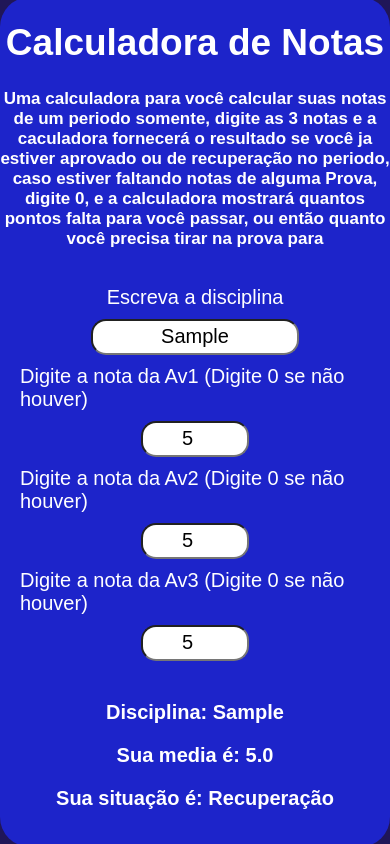
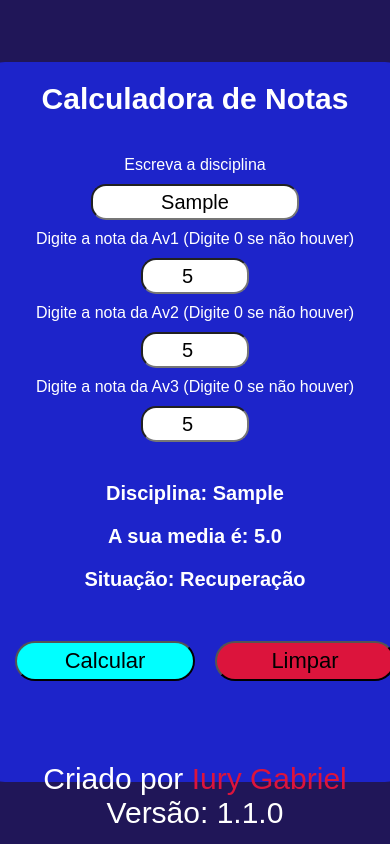
Before and after one commit to Iury-Gabriel/Calculadora-de-notas, a plain HTML site: page index.html in a window 390 px wide. Both pictures are taken after typing "Sample", "5", "5", "5" into the empty fields and a click on the button "Calcular". Drawn offline with Linux system fonts and the light colour scheme.

Commit message:
new feature with no bugs

```diff
--- a/assets/css/style.css
+++ b/assets/css/style.css
@@ -4,6 +4,7 @@ body {
     margin: 0;
     color: white;
     font-family: Arial, Helvetica, sans-serif;
+    overflow-x: hidden;
 }
 
 .container {
@@ -18,7 +19,7 @@ body {
 
 .area {
     width: 700px;
-    height: 850px;
+    height: 720px;
     background-color: #1D24CA;
     border-radius: 30px;
 }
@@ -129,3 +130,60 @@ body {
     font-size: 20px;
     text-align: center;
 }
+
+footer {
+    margin-top: -90px;
+    width: 100%;
+    height: 10vh;
+    background-color: #201658;
+    display: flex;
+    align-items: center;
+    justify-content: center;
+}
+
+footer div {
+    text-align: center;
+    font-size: 30px;
+    font-family: sans-serif;
+    color: #fff;
+}
+
+footer div a {
+    text-decoration: none;
+    color: #dc143c;
+}
+
+footer div a:hover {
+    opacity: 0.5;
+    cursor: pointer;
+
+}
+
+@media (max-width: 650px) {
+    .area {
+        margin: 20px;
+        width: 500px;
+    }
+    .area h1 {
+        text-align: center;
+        font-size: 30px;
+    }
+    .area-form form label {
+        font-size: 16px;
+    }
+    .buttons {
+        display: flex;
+    }
+    .button {
+        width: 180px;
+        height: 40px;
+        padding: 0;
+        font-size: 22px;
+    }
+    .button-red {
+        width: 180px;
+        height: 40px;
+        padding: 0;
+        font-size: 22px;
+    }
+}
--- a/assets/js/script.js
+++ b/assets/js/script.js
@@ -10,74 +10,74 @@ let situationEl = document.querySelector('.situation');
 let faltandoEl = document.querySelector('.faltando');
 let materia = document.querySelector('.materia')
 
+
+function verificar_inputs() {
+    av1El.addEventListener('keyup', () => {
+        verificar_input(av1El)
+    })
+
+    av2El.addEventListener('keyup', () => {
+        verificar_input(av2El)
+    })
+
+    av3El.addEventListener('keyup', () => {
+        verificar_input(av3El)
+    })
+
+    function verificar_input(input) {
+        if(input.value) {
+            let av = parseFloat(input.value);
+
+            if(av > 20) input.value = 10;
+            if(av < 0) input.value = 0;
+        }
+    }
+}
+
+verificar_inputs();
+
 botao.addEventListener('click', (e) => {
     e.preventDefault();
-    let av1 = parseFloat(av1El.value);
-    let av2 = parseFloat(av2El.value);
-    let av3 = parseFloat(av3El.value);
 
 
-    let soma = av1 + av2 + av3;
-    let media = soma / 3;
-    media = media.toFixed(1)
+    let av = [];
+    let semvalor = [];
+    let media = 0;
 
-    let situation;
+    faltandoEl.innerHTML = '';
+    disciplinaEl.innerHTML = '';
+    situationEl.innerHTML = '';
+    mediaEl.innerHTML = '';
 
-    if(media >= 6) {
-        situation = 'Aprovado';
-    } else {
-        situation = 'Recuperação';
+    verificar(av1El, "av1")
+    verificar(av2El, "av2")
+    verificar(av3El, "av3")
+
+    function verificar(input, avaliacao) {
+        if(input.value) av.push(parseFloat(input.value))
+        else semvalor.push(avaliacao)
     }
 
-    let faltando;
+    if(disciplinaEl.value) materia.innerHTML = `Disciplina: ${disciplinaEl.value}`
 
-    if (av1 === 0 && av2 === 0 && av3 === 0) {
-        resultado.innerHTML = "Você não tem notas para calcular";
-    }
+    if(!av1El.value && !av2El.value && !av3El.value) mediaEl.innerHTML = "Você não tem notas para calcular"
 
-    if (av1 === 0 && av2 !== 0 && av3 !== 0) {
-        faltando = 18 - (av2 + av3);
-        if(situation === 'Aprovado') {
-            materia.innerHTML = `Disciplina: ${disciplinaEl.value}`;
-            mediaEl.innerHTML = `Sua media é: ${media}`;
-            situationEl.innerHTML = `Sua situação é: ${situation}`
+    media = av.reduce((total, atual) => total + atual, 0) / 3;
+    let soma = av.reduce((total, atual) => total + atual, 0)
+
+    if(media) {
+        mediaEl.innerHTML = `A sua media é: ${media.toFixed(1)}`
+        if(media >= 6) {
+            situationEl.innerHTML = "Situação: Aprovado";
         } else {
-            materia.innerHTML = `Disciplina: ${disciplinaEl.value}`;
-            mediaEl.innerHTML = `Sua media é: ${media}`;
-            situationEl.innerHTML = `Sua situação é: ${situation}`
-            faltandoEl.innerHTML = `Você precisar tirar ${faltando} na av1 para passar`
+            situationEl.innerHTML = "Situação: Recuperação";
+
+            if(semvalor.length === 1) {
+                faltandoEl.innerHTML = `Você precisa de ${18 - soma} pontos na ${semvalor} para passar`;
+            } else if (semvalor.length === 2) {
+                faltandoEl.innerHTML = `Você precisa de no minimo ${(18 - soma) / 2} pontos nas ${semvalor} para passar`;
+            }
         }
-
-    } else if (av2 === 0 && av1 !== 0 && av3 !== 0) {
-        faltando = 18 - (av1 + av3);
-        if(situation === 'Aprovado') {
-            materia.innerHTML = `Disciplina: ${disciplinaEl.value}`;
-            mediaEl.innerHTML = `Sua media é: ${media}`;
-            situationEl.innerHTML = `Sua situação é: ${situation}`
-        } else {
-            materia.innerHTML = `Disciplina: ${disciplinaEl.value}`;
-            mediaEl.innerHTML = `Sua media é: ${media}`;
-            situationEl.innerHTML = `Sua situação é: ${situation}`
-            faltandoEl.innerHTML = `Você precisar tirar ${faltando} na av2 para passar`
-        }
-    } else if (av3 === 0 && av2 !== 0 && av1 !== 0) {
-        faltando = 18 - (av1 + av2);
-        if(situation === 'Aprovado') {
-            materia.innerHTML = `Disciplina: ${disciplinaEl.value}`;
-            mediaEl.innerHTML = `Sua media é: ${media}`;
-            situationEl.innerHTML = `Sua situação é: ${situation}`
-        } else {
-            materia.innerHTML = `Disciplina: ${disciplinaEl.value}`;
-            mediaEl.innerHTML = `Sua media é: ${media}`;
-            situationEl.innerHTML = `Sua situação é: ${situation}`
-            faltandoEl.innerHTML = `Você precisar tirar ${faltando} na av3 para passar`
-        }
-    } else if(av1 !== 0 && av2 !== 0 && av3 !== 0) {
-        materia.innerHTML = `Disciplina: ${disciplinaEl.value}`;
-        mediaEl.innerHTML = `Sua media é: ${media}`;
-        situationEl.innerHTML = `Sua situação é: ${situation}`
-    } else {
-        mediaEl.innerHTML = 'Você precisa ter pelo menos 2 notas para calcular';
     }
 });
 
--- a/index.html
+++ b/index.html
@@ -11,7 +11,6 @@
     <div class="container">
         <div class="area">
             <h1>Calculadora de Notas</h1>
-            <p>Uma calculadora para você calcular suas notas de um periodo somente, digite as 3 notas e a caculadora fornecerá o resultado se você ja estiver aprovado ou de recuperação no periodo, caso estiver faltando notas de alguma Prova, digite 0, e a calculadora mostrará quantos pontos falta para você passar, ou então quanto você precisa tirar na prova para</p>
            <div class="area-form">
             <form action="">
                 <label for="disciplina">Escreva a disciplina</label>
@@ -45,6 +44,12 @@
 
     </div>
 
-    <script src="assets/js/script.js"></script>
+    <footer>
+        <div>
+            Criado por <a href="https://github.com/Iury-Gabriel">Iury Gabriel</a><br> <span>Versão: 1.1.0</span>
+        </div>
+    </footer>
+
+    <script src="/assets/js/script.js"></script>
 </body>
 </html>
```
